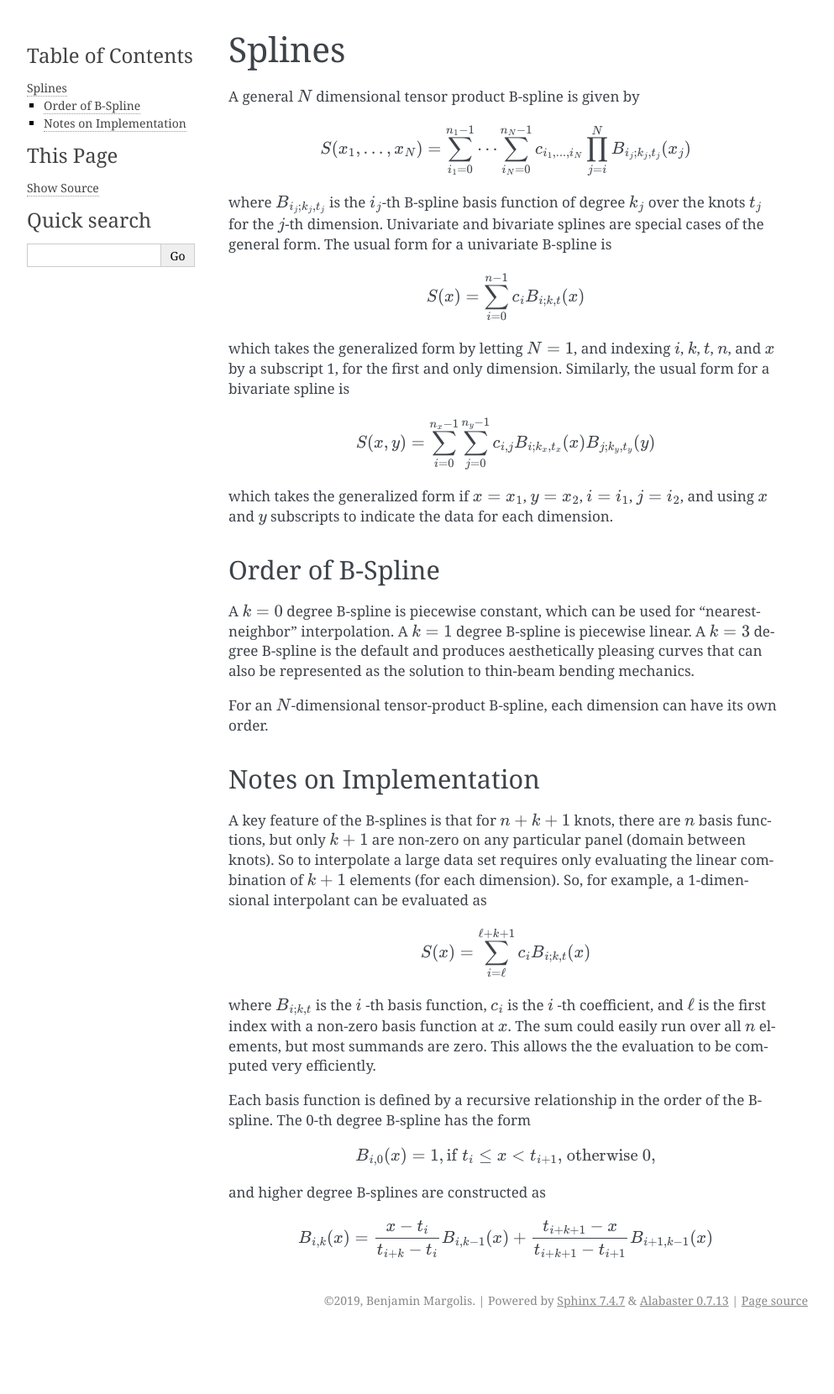
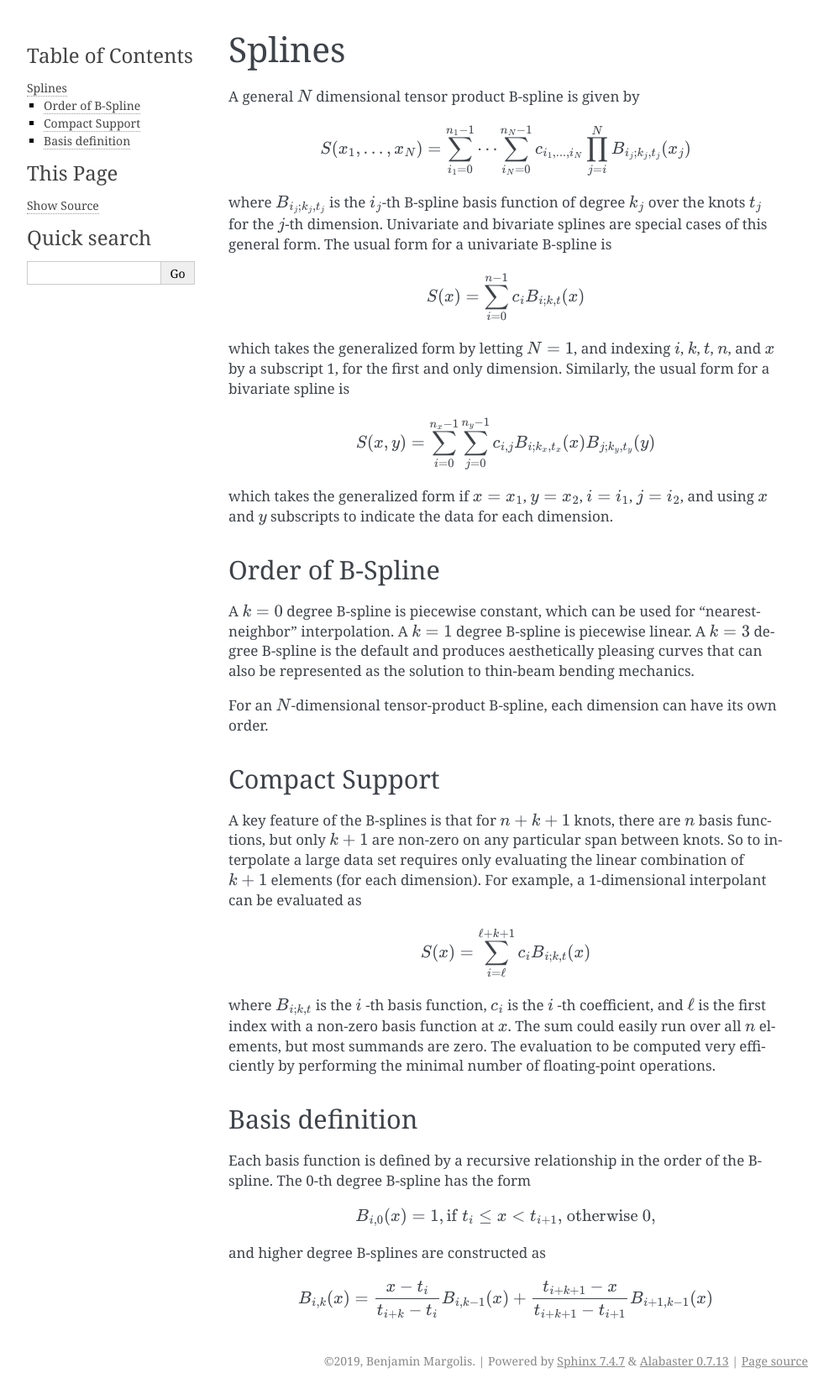
Before and after one commit to kb-press/ndsplines, a Sphinx documentation site: the page built from docs/math.rst, in a window 1280 px wide. Shown: the whole page at 84% size, without its empty margins (148-1141 px from the left). Built offline with Sphinx 7.4.7, drawn with Linux system fonts in a browser that asks for light colours; pages that are not in the unit, such as notebooks, are missing from menus; before the commit the page ends 1588 px from its top, so only the background shows below that.

Commit message:
updating docstrings

```diff
--- a/docs/index.rst
+++ b/docs/index.rst
@@ -3,6 +3,7 @@
 
 .. toctree::
    :maxdepth: 1
+   :hidden:
 
    math
    compare
--- a/docs/math.rst
+++ b/docs/math.rst
@@ -10,7 +10,7 @@ A general :math:`N` dimensional tensor product B-spline is given by
 
 where :math:`B_{i_j;k_j,t_j}` is the :math:`i_j`-th B-spline basis function of
 degree :math:`k_j` over the knots :math:`{t_j}` for the :math:`j`-th dimension.
-Univariate and bivariate splines are special cases of the general form. The
+Univariate and bivariate splines are special cases of this general form. The
 usual form for a univariate B-spline is
 
 .. math::
@@ -43,14 +43,14 @@ For an :math:`N`-dimensional tensor-product B-spline, each dimension can have
 its own order.
 
 
-Notes on Implementation
------------------------
+Compact Support
+---------------
 
 A key feature of the B-splines is that for :math:`n+k+1` knots, there are
 :math:`n` basis functions, but only :math:`k+1` are non-zero on any
-particular panel (domain between knots). So to interpolate a large data set
+particular span between knots. So to interpolate a large data set
 requires only evaluating the linear combination of :math:`k+1` elements (for
-each dimension). So, for example, a 1-dimensional interpolant can be
+each dimension). For example, a 1-dimensional interpolant can be
 evaluated as
 
 .. math::
@@ -60,8 +60,12 @@ evaluated as
 where :math:`B_{i;k,t}` is the :math:`i` -th basis function,  :math:`c_i` is
 the :math:`i` -th coefficient, and :math:`\ell` is the first index with a
 non-zero basis function at :math:`x`. The sum could easily run over all
-:math:`n` elements, but most summands are zero. This allows the the evaluation
-to be computed very efficiently.
+:math:`n` elements, but most summands are zero. The evaluation
+to be computed very efficiently by performing the minimal number of floating-point
+operations.
+
+Basis definition
+----------------
 
 Each basis function is defined by a recursive relationship in the order of the
 B-spline. The 0-th degree B-spline has the form
```
Also changed, not shown: docs/compare.rst (+4 -6 lines), ndsplines/__init__.py (+8 -1 lines), readme.rst (+7 -6 lines), 1 other file.
